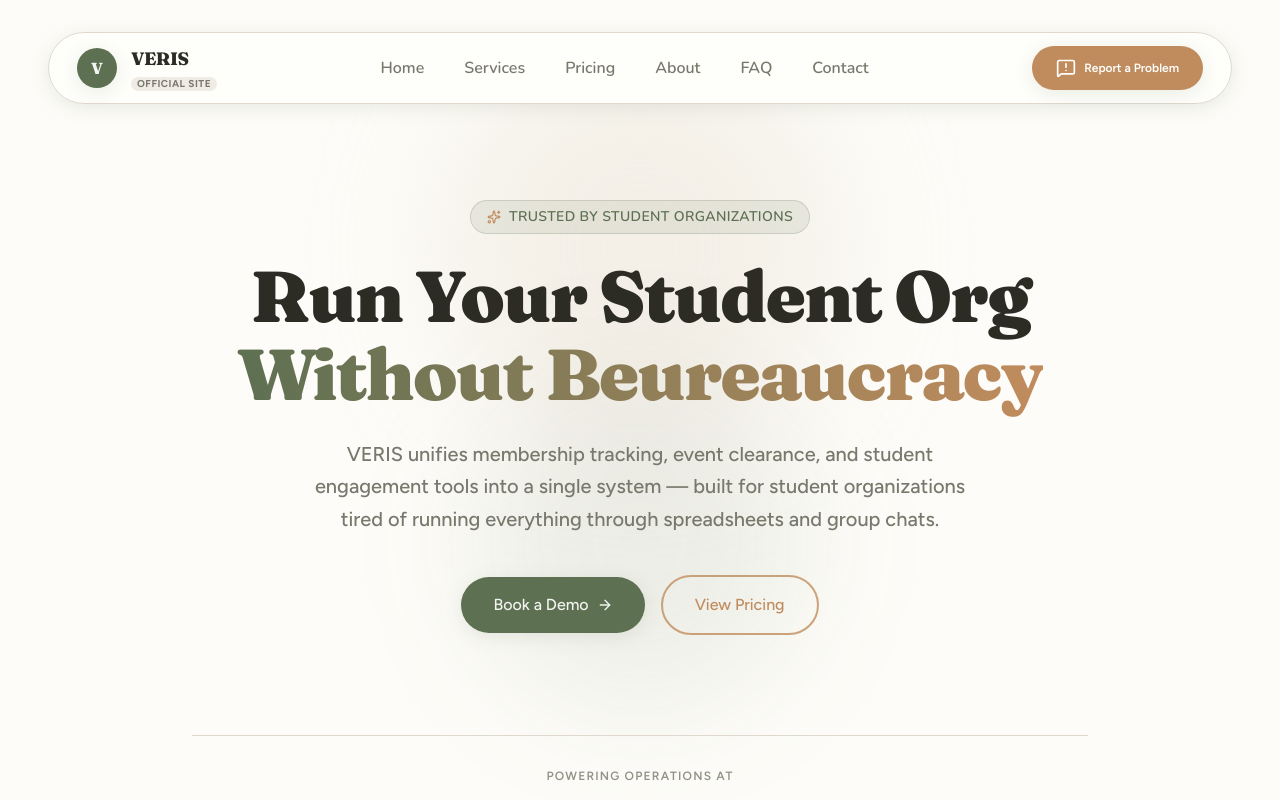
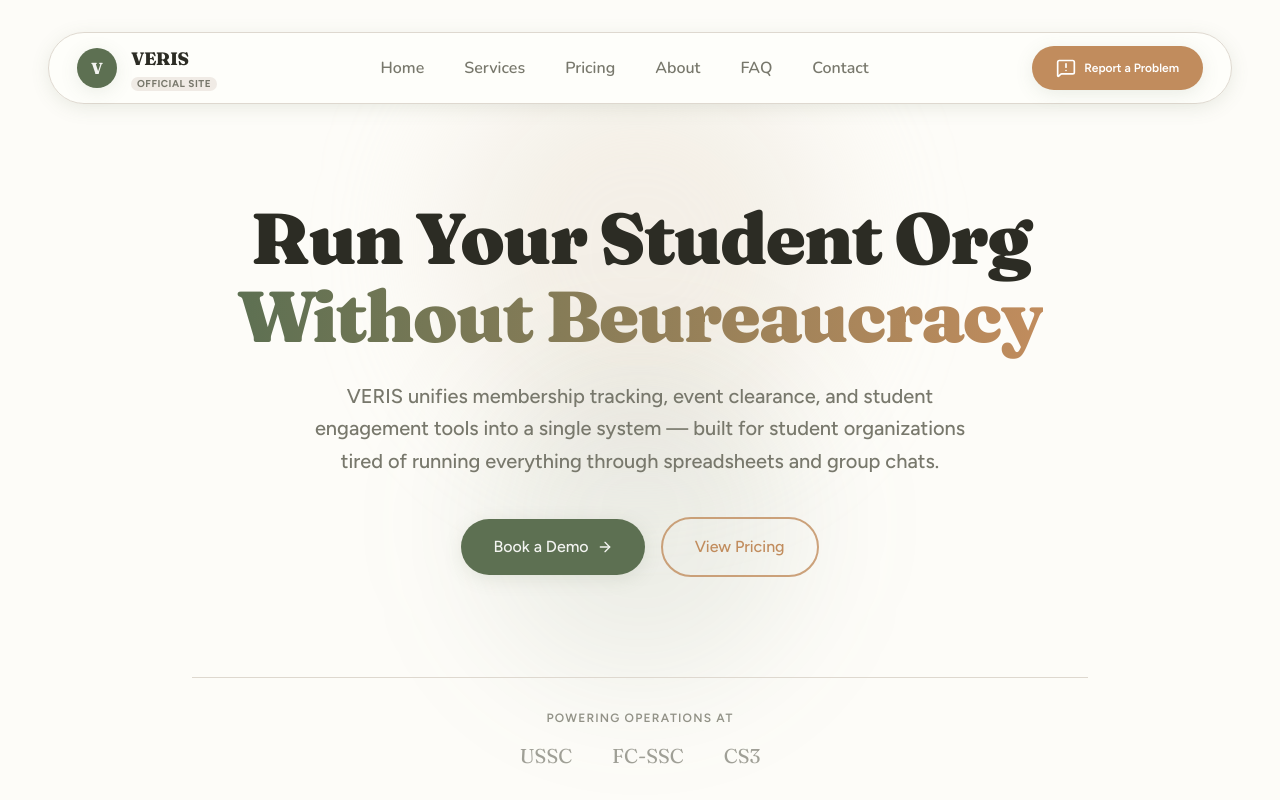
Before and after one commit to Atlas-VSU/veris-page, a Next.js app: page / in a window 1280 px wide. Shown: the top 800 px of the page. Built offline with nearby package versions, Linux system fonts and the light colour scheme.

Commit message:
refactor: remove generic pill in hero section

```diff
--- a/src/features/landing/components/Hero.tsx
+++ b/src/features/landing/components/Hero.tsx
@@ -19,12 +19,6 @@ export function Hero() {
 
       {/* Centered Hero Content */}
       <div className="flex flex-col items-center justify-center text-center max-w-4xl mx-auto">
-
-        {/* Proof-based badge instead of empty "next-gen" claim */}
-        <div className="inline-flex items-center gap-2 px-4 py-1.5 rounded-full bg-primary/10 border border-primary/20 text-primary font-sans text-xs sm:text-sm font-semibold tracking-wide uppercase mb-6 animate-fade-in-up">
-          <Sparkles className="w-3.5 h-3.5 text-secondary" />
-          <span>Trusted by Student Organizations</span>
-        </div>
 
         {/* Headline: names the buyer + concrete modules, not a mission statement */}
         <h1 className="font-serif font-black text-4xl sm:text-5xl md:text-6xl lg:text-7xl text-foreground leading-[1.08] tracking-tight animate-fade-in-up animation-delay-100">
```
